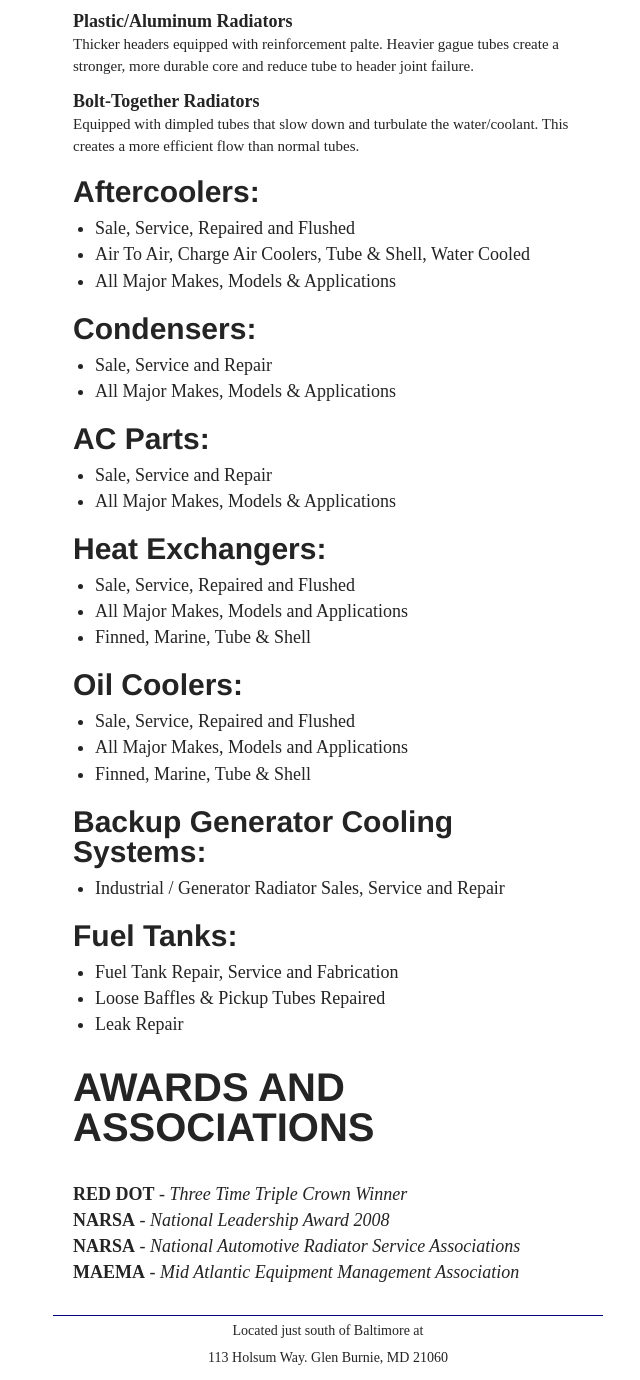
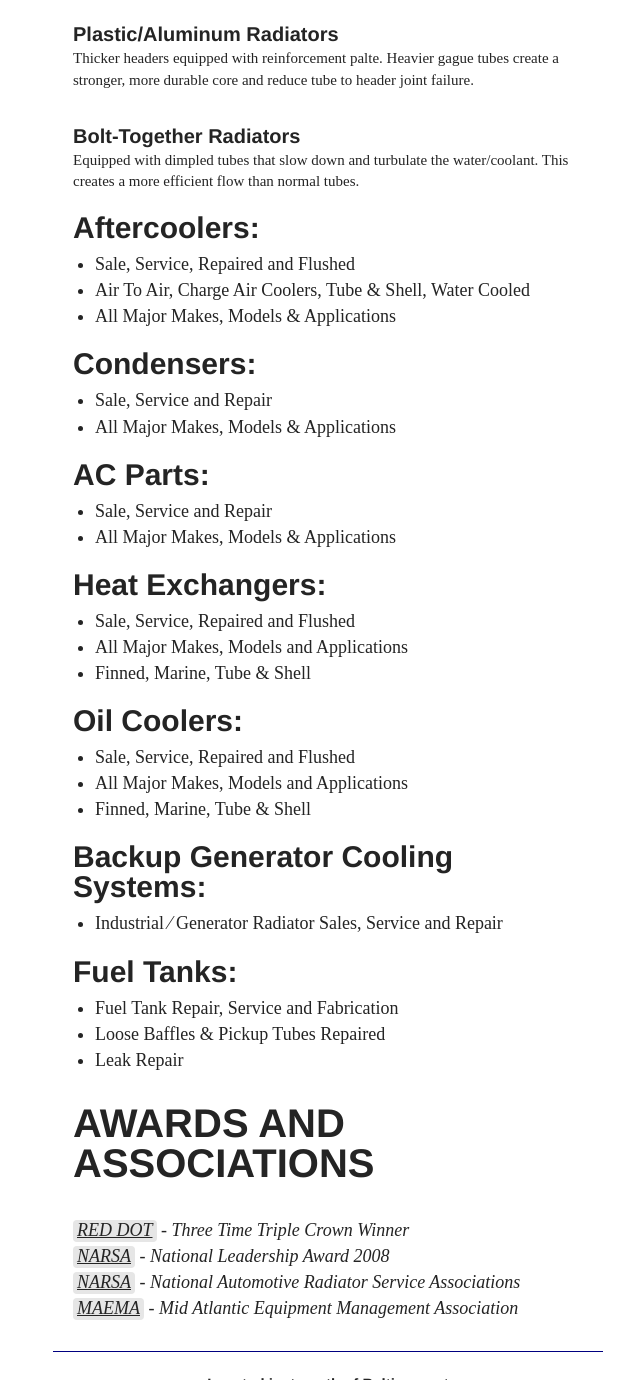
Before and after one commit to kdoane1/art336-html-css-bootcamp-02, a plain HTML site: page index.html in a window 1280 px wide. Shown: the part 1420-2800 px from the top of the page, without its empty margins (312-952 px from the left). Drawn offline with Linux system fonts and the light colour scheme; a web font is replaced by a local one.

Commit message:
Before Font Change

```diff
--- a/index.html
+++ b/index.html
@@ -12,12 +12,13 @@
 
     <body>
 
-        <img src="img/logo.png" alt="ERS Cooling Systems">
+        <header role="img"><img src="img/logo.png" alt="ERS Cooling Systems">
+            </header>
 
         <main role="main">
             <article role="article">
         <h1>About Us</h1>
-        <p>ERS Cooling Systems has been providing outstanding service to the mid-atlantic region since 1981. </p>
+        <p>ERS Cooling Systems has been providing outstanding service to the mid-atlantic region since <b>1981</b>. </p>
             <p>Located just south of Baltimore, ERS is Maryland's largest inventory of heavy duty cooling system products for trucks, equipment and generators. We deal in heavy-duty cooling system parts and service (truck, heavy equipment and generator units). </p>
         <p>We offer part sales and service for the heavy duty cooling system markets and our warehouse stocks Maryland's largest inventory of heavy duty truck radiators, charge air coolers and ac parts. Our dedication to this field has earned us a reputation of being “radiator specialists”.</p>
 
@@ -40,9 +41,9 @@
         </ul>
 
         <dl>
-        <dt>Plastic/Aluminum Radiators</dt>
+        <dt><h4>Plastic/Aluminum Radiators</h4></dt>
             <dd>Thicker headers equipped with reinforcement palte. Heavier gague tubes create a stronger, more durable core and reduce tube to header joint failure.</dd>
-        <dt>Bolt-Together Radiators</dt>
+        <dt><h4>Bolt-Together Radiators</h4></dt>
             <dd>Equipped with dimpled tubes that slow down and turbulate the water/coolant. This creates a more efficient flow than normal tubes.</dd>
         </dl>
 
@@ -87,7 +88,7 @@
         <h3>Backup Generator Cooling Systems:</h3>
 
         <ul>
-        <li>Industrial / Generator Radiator Sales, Service and Repair</li>
+        <li>Industrial &frasl; Generator Radiator Sales, Service and Repair</li>
         </ul>
 
         <h3>Fuel Tanks:</h3>
@@ -100,20 +101,21 @@
 
         <h2>Awards and Associations</h2>
         <br>
-        <strong>RED DOT</strong> - <em>Three Time Triple Crown Winner</em>
+        <strong><a href="http://www.rdac.com/">RED DOT</a></strong> - <em>Three Time Triple Crown Winner</em>
         <br>
-        <strong>NARSA</strong> - <em>National Leadership Award 2008</em>
+        <strong><a href="http://www.narsa.org/">NARSA</a></strong> - <em>National Leadership Award 2008</em>
         <br>
-        <strong>NARSA</strong> - <em>National Automotive Radiator Service Associations</em>
+        <strong><a href="http://www.narsa.org/">NARSA</a></strong> - <em>National Automotive Radiator Service Associations</em>
         <br>
-        <strong>MAEMA</strong> - <em>Mid Atlantic Equipment Management Association</em>
+        <strong><a href="http://mid-atlanticema.org/">MAEMA</a></strong> - <em>Mid Atlantic Equipment Management Association</em>
 
 </main>
 <footer>
     <center>
-        <small>Located just south of Baltimore at
+        <h5>Located just south of Baltimore at
     <br>113 Holsum Way. Glen Burnie, MD 21060
-        </small>
+        </h5>
+        <h6>&copy;2014 ERS Cooling Systems </h6>
     </center>
 </footer>
 
--- a/scss/_base.scss
+++ b/scss/_base.scss
@@ -175,7 +175,7 @@ i {
     @include body-font-italic;
 }
 
-img {
+header img {
     width: 100%;
     max-width: 540px;
 
```
Also changed, not shown: css/main.css.
